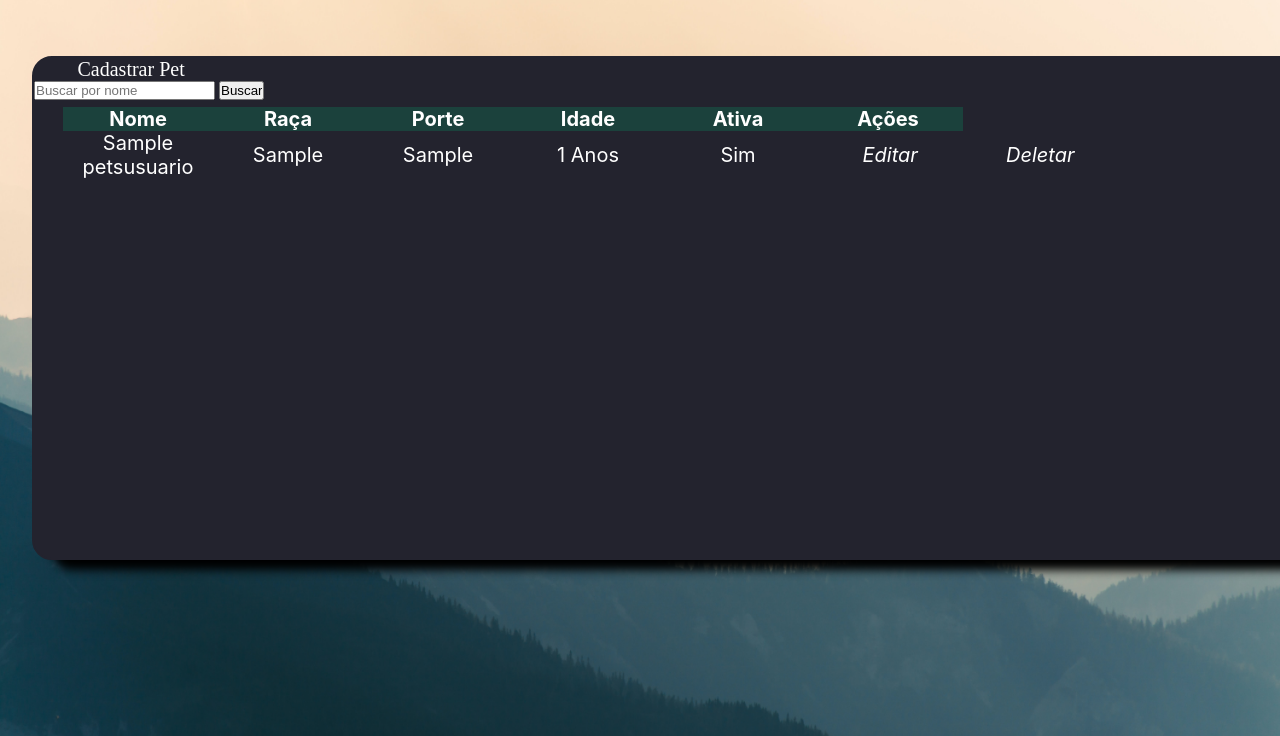
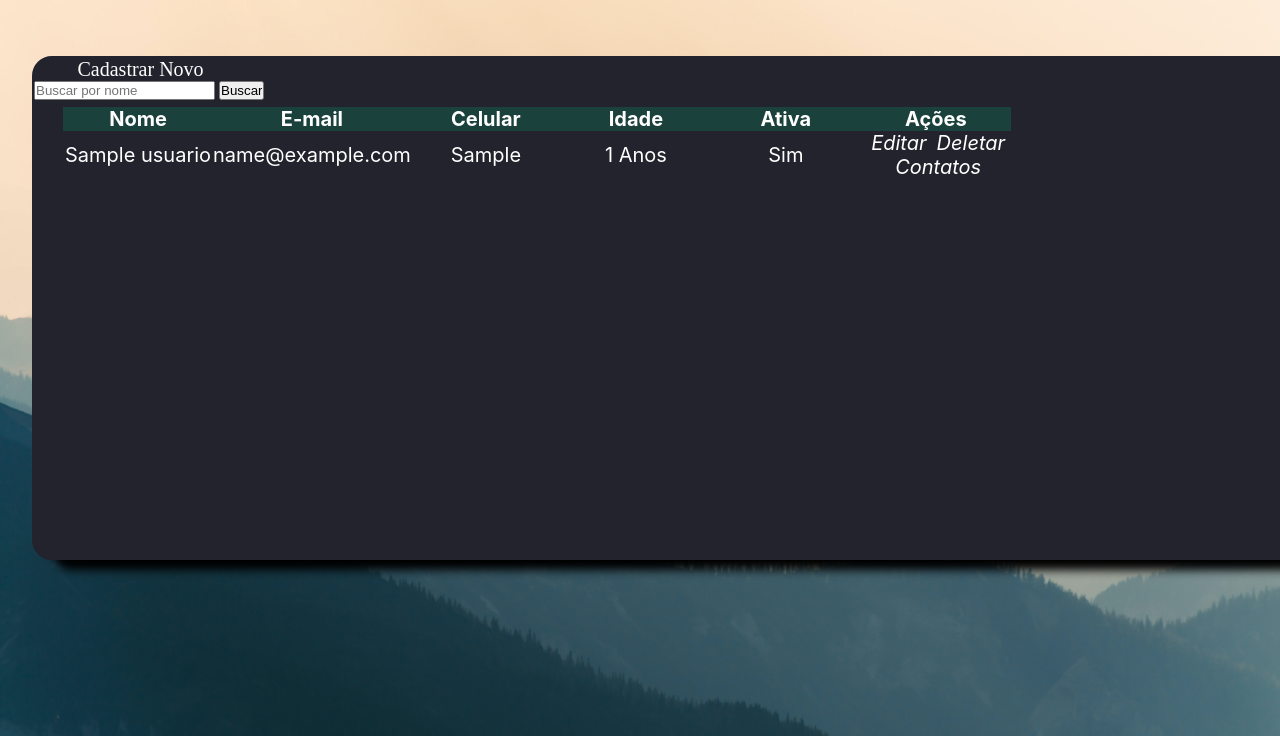
Before and after one commit to MarceloAvanzi/Petshop-Project-Django, a Django app: page /usuario/ in a window 1280 px wide; the page is wider, and only the part inside the window is pictured. Shown: the part 64-800 px from the top of that part. Run offline with Django 4.2, Linux system fonts and the light colour scheme; tables that the repository leaves empty hold one stand-in row (values such as "Sample post").

Commit message:
Implementando relacoes entre form e models (meuspets)

```diff
--- a/usuario/models.py
+++ b/usuario/models.py
@@ -1,4 +1,3 @@
-import email
 from django.db import models
 from django.contrib.auth.models import User
 
@@ -13,12 +12,23 @@ from django.contrib.auth.models import User
 #     def __str__(self) -> str:
 #         return self.nome_completo
 
-class PetsUsuario(models.Model):
+class Usuario(models.Model): #PetsUsuario
     nome_completo = models.CharField(max_length=256)
-    raça = models.CharField(max_length=256)
-    porte = models.CharField(max_length=256)
+    email = models.EmailField(max_length=256)
+    celular = models.CharField(max_length=256)
     idade = models.IntegerField()
     ativa = models.BooleanField(default=True)
 
     def __str__(self) -> str:
         return self.nome_completo
+
+class Pets(models.Model): #Contato
+    nome = models.CharField(max_length=256)
+    raça = models.CharField(max_length=256)
+    porte = models.CharField(max_length=256)
+    idade = models.IntegerField()
+    ativa = models.BooleanField(default=True)
+    pessoa = models.ForeignKey(Usuario, on_delete=models.CASCADE)
+
+    def __str__(self) -> str:
+        return self.nome
--- a/usuario/templates/usuario/petsusuario_list.html
+++ b/usuario/templates/usuario/usuario_list.html
@@ -2,7 +2,7 @@
 {% block content %}
 <div class="lista-pet">
     <label>
-        <a href="{% url 'usuario.cadastrarpet' %}">Cadastrar Pet</a>
+        <a href="{% url 'usuario.cadastrarusuario' %}">Cadastrar Novo</a>
         <form method="GET">
             <input type="text" name="filtronome" placeholder="Buscar por nome"/>
             <input type="submit" value="Buscar"/>
@@ -11,31 +11,30 @@
             <thead>
                 <tr>
                     <th>Nome</th>
-                    <th>Raça</th>
-                    <th>Porte</th>
+                    <th>E-mail</th>
+                    <th>Celular</th>
                     <th>Idade</th>
                     <th>Ativa</th>
                     <th>Ações</th>
                 </tr>
             </thead>
             <tbody>
-                {% for pet in object_list %}
+                {% for usuario in object_list %}
                     <tr>
-                        <td>{{ pet.nome_completo }}</td>
-                        <td>{{ pet.raça }}</td>
-                        <td>{{ pet.porte }}</td>
-                        <td>{{ pet.idade }} Anos</td>
-                        <td>{% if pet.ativa %}
+                        <td>{{ usuario.nome_completo }}</td>
+                        <td>{{ usuario.email }}</td>
+                        <td>{{ usuario.celular }}</td>
+                        <td>{{ usuario.idade }} Anos</td>
+                        <td>{% if usuario.ativa %}
                             Sim
                             {% else %}
                             Não
                             {% endif %}
                         </td>
                         <td>
-                            <a href="{% url 'usuario.editarpet' pet.pk %}"><i>Editar</i></a>
-                        </td>
-                        <td>
-                            <a href="{% url 'usuario.deletarpet' pet.pk %}"><i>Deletar</i></a>
+                            <a href="{% url 'usuario.editarusuario' usuario.pk %}"><i>Editar</i></a>
+                            <a href="{% url 'usuario.deletarusuario' usuario.pk %}"><i>Deletar</i></a>
+                            <a href="{% url 'usuario.meuspets' usuario.pk %}"><i>Contatos</i></a>
                         </td>
                     </tr>
                 {% endfor %}
--- a/usuario/urls.py
+++ b/usuario/urls.py
@@ -1,10 +1,16 @@
+from django import views
 from django.urls import path
-from .views import EditarPet, ListaPetsUsuarios,CadastrarPet,EditarPet,DeletarPet
+from .views import EditarUsuario, ListaUsuarios,CadastrarUsuario,DeletarUsuario
+from . import views
 
 
 urlpatterns = [
-    path('',ListaPetsUsuarios.as_view(),name='usuario.home'),
-    path('cadastrarpet/',CadastrarPet.as_view(),name='usuario.cadastrarpet'),
-    path('editarpet/<int:pk>',EditarPet.as_view(),name='usuario.editarpet'),
-    path('deletarpet/<int:pk>',DeletarPet.as_view(),name='usuario.deletarpet'),
+    path('',ListaUsuarios.as_view(),name='usuario.home'),
+    path('cadastrarusuario/',CadastrarUsuario.as_view(),name='usuario.cadastrarusuario'),
+    path('<int:pk>/editarusuario',EditarUsuario.as_view(),name='usuario.editarusuario'),
+    path('<int:pk>/deletarusuario',DeletarUsuario.as_view(),name='usuario.deletarusuario'),
+    path('<int:pk_usuario>/meuspets',views.MeusPets,name='usuario.meuspets'),
+    path('<int:pk_usuario>/cadastrarpet',views.CadastrarPet,name='pets.cadastrarpet'),
+    path('<int:pk_usuario>/editarpet/<int:pk>/editar',views.EditarPet,name='pets.editarpet'),
+    path('<int:pk_usuario>/deletarpet/<int:pk>/deletar',views.DeletarPet,name='pets.deletarpet'),
 ]
--- a/usuario/views.py
+++ b/usuario/views.py
@@ -1,11 +1,13 @@
-from django.shortcuts import render
+from django.shortcuts import get_object_or_404, redirect, render
+from django.http import HttpResponse, Http404
+from django.urls import reverse
 from django.views.generic import ListView,CreateView,UpdateView,DeleteView
-from .models import PetsUsuario
-from .forms import PetForm
+from .models import Usuario,Pets
+from .forms import UsuarioForm, MeuPetForm
 
-class ListaPetsUsuarios(ListView):
-    model = PetsUsuario
-    queryset = PetsUsuario.objects.all().order_by('nome_completo') #dentro da tabela Pessoa, pega tudo oq tem na lista
+class ListaUsuarios(ListView):
+    model = Usuario
+    queryset = Usuario.objects.all().order_by('nome_completo') #dentro da tabela Pessoa, pega tudo oq tem na lista
 
     #Aplicar filtros na busca
     def get_queryset(self):
@@ -17,16 +19,51 @@ class ListaPetsUsuarios(ListView):
 
         return queryset
 
-class CadastrarPet(CreateView):
-    model = PetsUsuario
-    form_class = PetForm
+class CadastrarUsuario(CreateView): #CadastrarPet
+    model = Usuario
+    form_class = UsuarioForm
     success_url = '/usuario/'
 
-class EditarPet(UpdateView):
-    model = PetsUsuario
-    form_class = PetForm
+class EditarUsuario(UpdateView): #EditarPet
+    model = Usuario
+    form_class = UsuarioForm
     success_url = '/usuario/'
 
-class DeletarPet(DeleteView):
-    model = PetsUsuario
+class DeletarUsuario(DeleteView): #DeletarPet
+    model = Usuario
     success_url = '/usuario/'
+
+
+def MeusPets(request, pk_usuario):
+    MeusPets = Pets.objects.filter(pessoa=pk_usuario)
+    return render(request, 'pets/pet_list.html', {'MeusPets': MeusPets, 'pk_usuario':pk_usuario})
+
+def CadastrarPet(request, pk_usuario):
+    form = MeuPetForm()
+    if request.method == "POST":
+        form = MeuPetForm(request.POST)
+        if form.is_valid():
+            contato = form.save(commit=False)
+            contato.pessoa_id = pk_usuario
+            contato.save()
+            return redirect(reverse('usuario.meuspets', args=[pk_usuario]))
+
+    return render(request, 'pets/pet_form.html', {'form': form})
+
+
+def EditarPet(request, pk_usuario, pk):
+    contato = get_object_or_404(Pets, pk=pk)
+    form = MeuPetForm(instance=contato)
+    if request.method == "POST":
+        form = MeuPetForm(request.POST, instance=contato)
+        if form.is_valid():
+            form.save()
+            return redirect(reverse('usuario.meuspets', args=[pk_usuario]))
+
+    return render(request, 'pets/pet_form.html', {'form': form})
+
+
+def DeletarPet(request, pk_usuario, pk):
+    contato = get_object_or_404(Pets, pk=pk)
+    contato.delete()
+    return redirect(reverse('usuario.meuspets', args=[pk_usuario]))
```
Also changed, not shown: usuario/forms.py (+11 -4 lines), usuario/templates/pets/pet_form.html (added, +10 -0 lines), usuario/templates/pets/pet_list.html (added, +44 -0 lines), usuario/migrations/0005_contato.py (added), usuario/migrations/0006_pets_usuario_delete_contato_delete_petsusuario_and_more.py (added), usuario/templates/usuario/usuario_confirm_delete.html (renamed from usuario/templates/usuario/petsusuario_confirm_delete.html), usuario/templates/usuario/usuario_form.html (renamed from usuario/templates/usuario/petsusuario_form.html).
